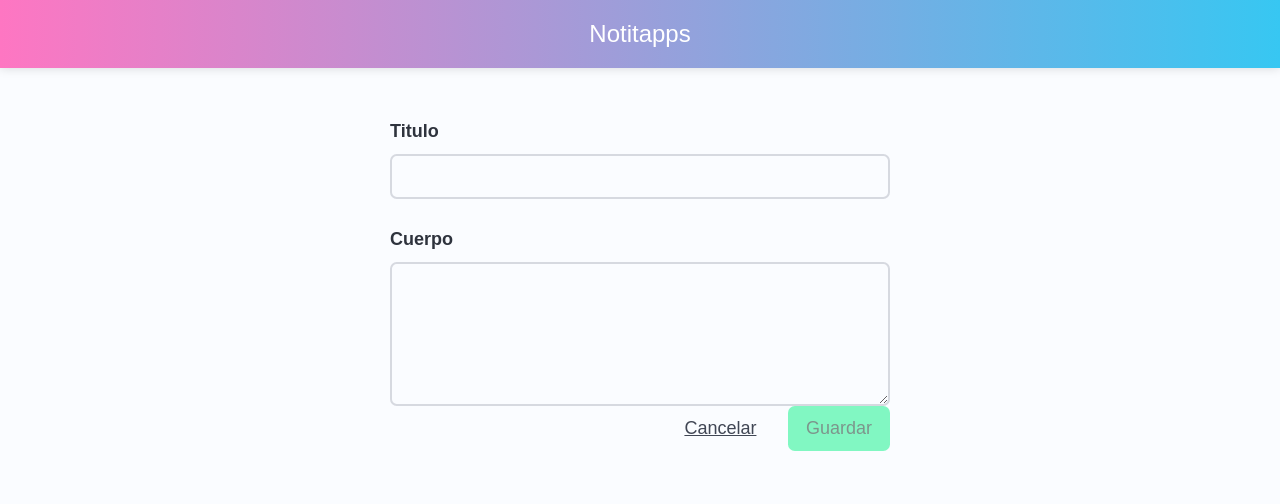
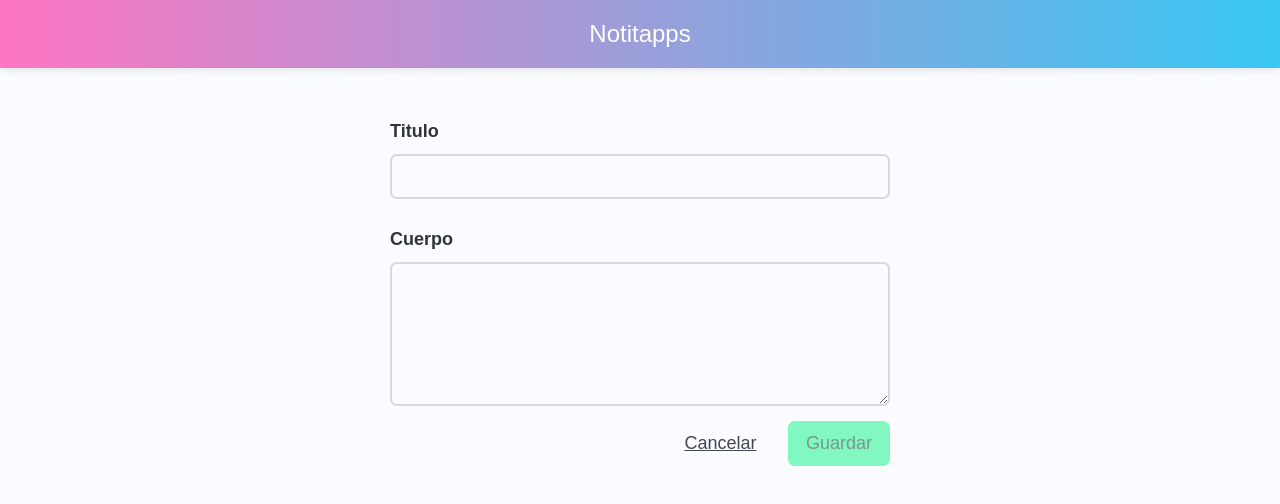
Before and after one commit to FacundoPellejero/notitapps, an Angular app: page /new in a window 1280 px wide. Shown: the top 504 px of the page. Built offline with nearby package versions, Linux system fonts and the light colour scheme.

Commit message:
minor changes

```diff
--- a/src/app/pages/note-details/note-details.component.html
+++ b/src/app/pages/note-details/note-details.component.html
@@ -18,7 +18,7 @@
         </div>
 
 
-        <div class="field is-grouped is-pulled-right">
+        <div class="field is-grouped is-pulled-right btn">
             <div class="control">
                 <button class="button is-text" type="button" (click)="cancel()">Cancelar</button>
             </div>
--- a/src/app/pages/note-details/note-details.component.scss
+++ b/src/app/pages/note-details/note-details.component.scss
@@ -3,6 +3,10 @@
     margin: auto;
 
     margin-top: 50px;
+}
+
+.btn{
+    margin-top: 15px;
 }
 
 input, textarea{
```
